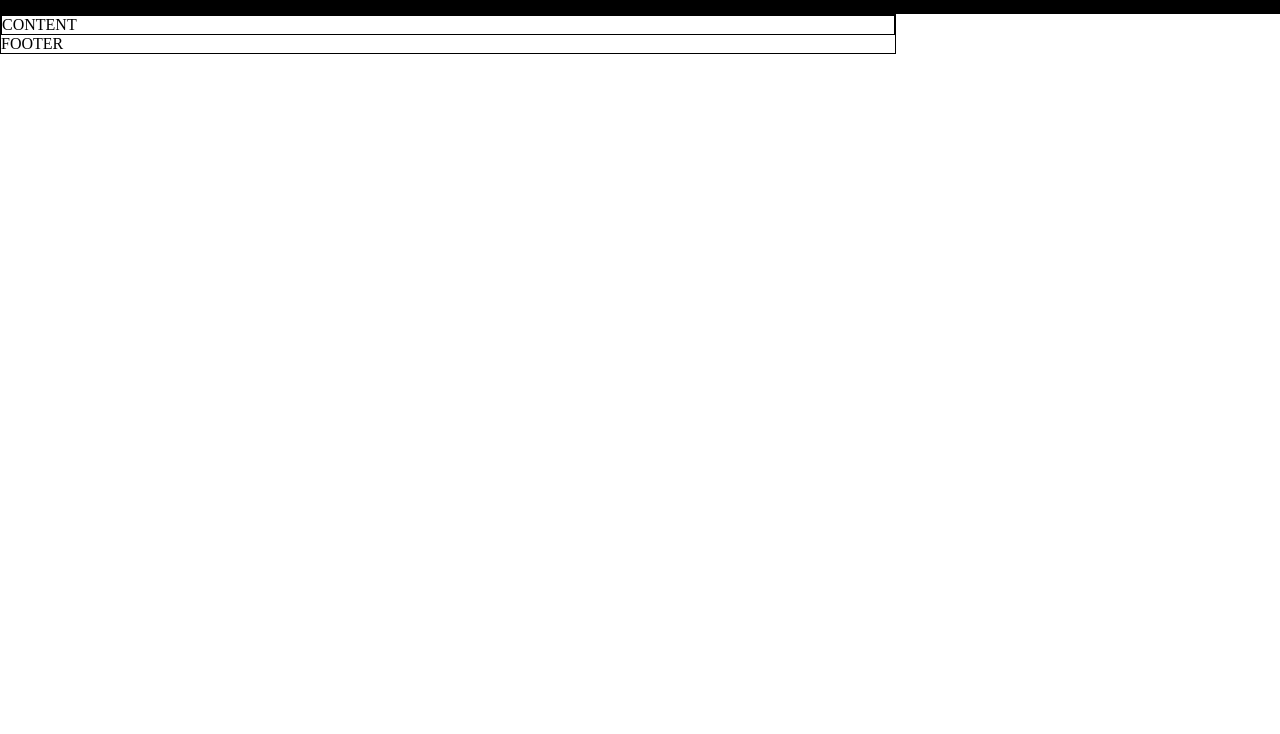
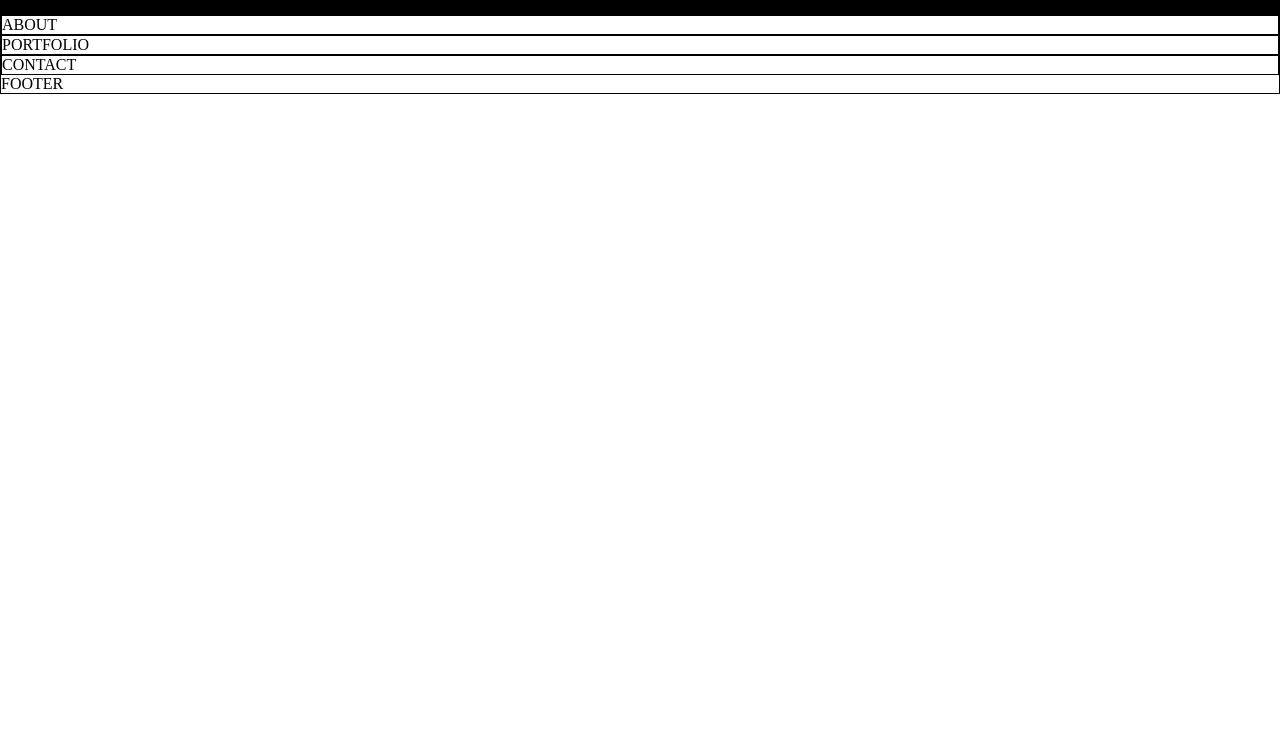
Before and after one commit to andriih/portfolioSite, a plain HTML site: page index.html in a window 1280 px wide. Shown: the part 66-800 px from the top of the page. Drawn offline with Linux system fonts and the light colour scheme.

Commit message:
begin work with content area

```diff
--- a/css/style.css
+++ b/css/style.css
@@ -59,11 +59,11 @@
 
 	border:1px solid black;
 	display: inline-block;
-	width: 70%;
+	width: 100%;
 	margin: 0 auto;
 }
 
-.content{
+.content__about,.content__portfolio,.content__contact{
 	border:1px solid black;
 	display: inline-block;
 	width: 100%;
--- a/index.html
+++ b/index.html
@@ -24,8 +24,14 @@
 		<!-- /////////////////////////////////////MAIN BODY///////////////////////////////////////////////// -->
 
 		<div class="main_content_section">
-			<section class="content">
-				CONTENT
+			<section class="content__about">
+				ABOUT
+			</section>
+			<section class="content__portfolio">
+				PORTFOLIO
+			</section>
+			<section class="content__contact">
+				CONTACT
 			</section>
 			<!-- /////////////////////////////////////FOOTER///////////////////////////////////////////////// -->
 			<footer class="footer">
```
